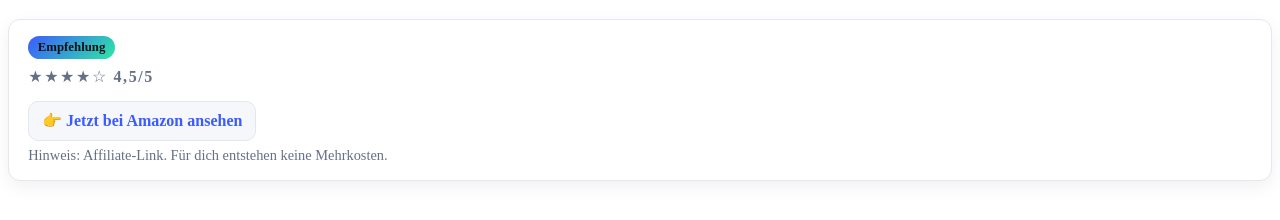
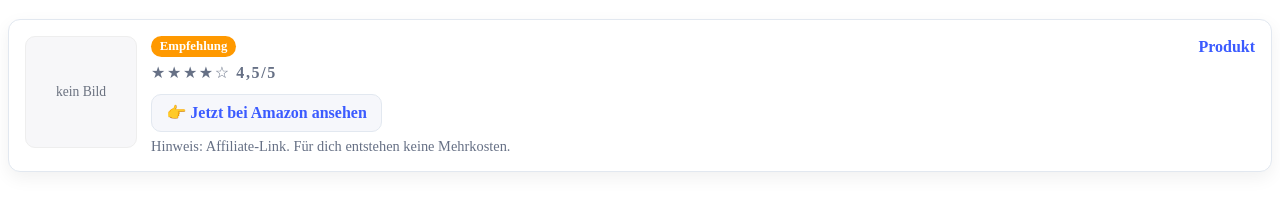
Before and after one commit to GitBench/techzentrale-astro, an Astro site: page /AmazonBox in a window 1280 px wide. Built offline with nearby package versions, Linux system fonts and the light colour scheme; Astro itself is replaced by a stand-in of ours.

Commit message:
AmazonBox.astro aktualisieren

```diff
--- a/src/pages/AmazonBox.astro
+++ b/src/pages/AmazonBox.astro
@@ -1,64 +1,111 @@
 ---
 /**
- * AmazonBox.astro
- * Affiliate-Box mit Titel, Preis, Sterne (default 4,5/5) und „Empfehlung“-Badge.
+ * AmazonBox.astro – JSON-gestützt
+ * Holt Titel/Beschreibung/Bild aus src/data/asin-data.json.
+ * Priorität: Props > JSON > Fallback.
  *
  * Props:
- *  - title: string         (Pflicht)
- *  - asin: string          (Pflicht)
- *  - price?: string        (optional, z. B. "€ 299,00")
- *  - rating?: number       (optional, default 4.5)
- *  - max?: number          (optional, default 5)
- *
- * Hinweis: Links enthalten deine Partner-ID: Smartrichter-21
+ * - asin: string                // Lookup-Schlüssel
+ * - title?: string              // überschreibt JSON.title
+ * - description?: string        // überschreibt JSON.description
+ * - image?: string              // überschreibt JSON.image (absolut oder /images/… aus /public)
+ * - price?: string
+ * - rating?: number (default 4.5)
+ * - max?: number (default 5)
+ * - href?: string               // kompletter SiteStripe-Link; hat Vorrang vor asin
  */
-const { title, asin, price, rating = 4.5, max = 5 } = Astro.props;
-const link = `https://www.amazon.de/dp/${asin}?tag=Smartrichter-21`;
 
-function starsStr(r = 4.5, m = 5) {
-  const full = Math.floor(r);
-  const half = r % 1 >= 0.5 ? 1 : 0;
-  const empty = Math.max(0, m - full - half);
-  return "★".repeat(full) + (half ? "☆" : "") + "☆".repeat(empty);
+import asinData from "../data/asin-data.json"; // relativ zu /src/components
+
+const {
+  asin,
+  title: titleProp,
+  description: descProp,
+  image: imageProp,
+  price,
+  rating = 4.5,
+  max = 5,
+  href,
+} = Astro.props;
+
+// JSON-Eintrag per ASIN finden (unterstützt Objekt- und Array-Format)
+function findByAsin(db: unknown, key: string) {
+  if (!key || !db) return undefined;
+  if (Array.isArray(db)) return db.find((x: any) => x?.asin === key);
+  if (typeof db === "object" && db !== null && key in (db as any)) return (db as any)[key];
+  return undefined;
 }
+const rec = findByAsin(asinData as any, asin);
+
+// Felder mit Fallbacks
+const title = titleProp ?? rec?.title ?? "Produkt";
+const description = descProp ?? rec?.description ?? "";
+const image = imageProp ?? rec?.image ?? "";
+const link = (href && href.trim())
+  ? href.trim()
+  : (asin ? `https://www.amazon.de/dp/${asin}?tag=Smartrichter-21` : "#");
+
+// Sterne-String
+const full = Math.floor(rating);
+const half = rating % 1 >= 0.5 ? 1 : 0;
+const empty = Math.max(0, max - full - half);
+const stars = "★".repeat(full) + (half ? "☆" : "") + "☆".repeat(empty);
 ---
 
 <div class="amazon-box" role="complementary" aria-label="Affiliate-Empfehlung">
+  <div class="media">
+    {image ? (
+      <a href={link} target="_blank" rel="nofollow sponsored noopener" class="thumb">
+        <img src={image} alt={title} loading="lazy" />
+      </a>
+    ) : (
+      <div class="thumb placeholder">kein Bild</div>
+    )}
+  </div>
+
+  <div class="body">
     <div class="head">
       <span class="badge">Empfehlung</span>
       <a href={link} target="_blank" rel="nofollow sponsored noopener" class="title">{title}</a>
     </div>
 
+    {description && <p class="desc">{description}</p>}
+
     <div class="meta">
       <span class="stars" aria-label={`Bewertung ${rating} von ${max}`}>
-      {starsStr(rating, max)} <b>{String(rating).replace('.', ',')}/{max}</b>
+        {stars} <b>{String(rating).replace('.', ',')}/{max}</b>
       </span>
       {price && <span class="price">Preis: <b>{price}</b></span>}
     </div>
 
-  <a href={link} target="_blank" rel="nofollow sponsored noopener" class="cta">👉 Jetzt bei Amazon ansehen</a>
+    <a href={link} target="_blank" rel="nofollow sponsored noopener" class="cta">
+      👉 Jetzt bei Amazon ansehen
+    </a>
     <div class="note">Hinweis: Affiliate-Link. Für dich entstehen keine Mehrkosten.</div>
+  </div>
 </div>
 
 <style>
-  .amazon-box {
-    margin: 1.2rem 0; padding: 1rem 1.2rem;
-    border: 1px solid var(--border, #e2e8f0);
-    border-radius: 12px; background: var(--panel, #fff);
-    box-shadow: var(--shadow, 0 6px 18px rgba(0,0,0,.06));
+  .amazon-box{
+    margin:1.2rem 0; padding:1rem;
+    border:1px solid var(--border, #e2e8f0);
+    border-radius:12px; background:var(--panel, #fff);
+    box-shadow:var(--shadow, 0 6px 18px rgba(0,0,0,.06));
+    display:grid; grid-template-columns:110px 1fr; gap:16px; align-items:start;
   }
-  .head { display: flex; gap: .6rem; align-items: center; justify-content: space-between; flex-wrap: wrap; }
-  .badge { display: inline-flex; align-items: center; gap: .4rem;
-    background: linear-gradient(135deg, var(--primary, #3b5bff), var(--accent, #2ee6a6));
-    color: #111; font-weight: 700; padding: .25rem .6rem; border-radius: 999px; font-size: .8rem;
-  }
-  .title { font-weight: 700; text-decoration: none; color: var(--primary, #3b5bff); }
-  .meta { display: flex; gap: 1rem; align-items: center; margin:.5rem 0; color: var(--muted, #667085); }
-  .stars { font-size: 1rem; letter-spacing: .1rem; }
-  .price b { color: var(--text, #111); }
-  .cta { display: inline-flex; margin-top:.4rem; padding: .6rem .8rem; border: 1px solid var(--border, #e2e8f0);
-    border-radius: 10px; background: var(--panel2, #f6f7fb); text-decoration: none; color: var(--primary, #3b5bff); font-weight: 600;
-  }
-  .cta:hover { filter: brightness(0.98); }
-  .note { margin-top:.4rem; color: var(--muted, #667085); font-size:.9rem; }
+  .thumb{display:block; width:110px; height:110px; border-radius:10px; border:1px solid #eee; overflow:hidden; background:#f7f7f9;}
+  .thumb img{width:100%; height:100%; object-fit:cover; display:block;}
+  .placeholder{display:flex; align-items:center; justify-content:center; color:#6b7280; font-size:.85rem;}
+  .head{display:flex; gap:.6rem; align-items:center; justify-content:space-between; flex-wrap:wrap; margin-bottom:.25rem;}
+  .badge{display:inline-flex; align-items:center; gap:.4rem; background:#ff9900; color:#fff; padding:.18rem .55rem; border-radius:999px; font-size:.8rem; font-weight:700;}
+  .title{font-weight:700; text-decoration:none; color:var(--primary, #3b5bff);}
+  .desc{margin:.35rem 0 .5rem; color:#374151; font-size:.95rem;}
+  .meta{display:flex; gap:1rem; align-items:center; margin:.4rem 0; color:var(--muted, #667085);}
+  .stars{letter-spacing:.1rem;}
+  .price b{color:var(--text, #111);}
+  .cta{display:inline-flex; margin-top:.3rem; padding:.55rem .9rem; border:1px solid var(--border, #e2e8f0);
+       border-radius:10px; background:var(--panel2, #f6f7fb); text-decoration:none; color:var(--primary, #3b5bff); font-weight:600;}
+  .cta:hover{filter:brightness(0.98);}
+  .note{margin-top:.35rem; color:var(--muted, #667085); font-size:.9rem;}
+  @media (max-width:540px){ .amazon-box{ grid-template-columns:1fr; } .thumb{ width:100%; height:160px; } }
 </style>
```
Lines whose indentation alone changed are shown as unchanged.
